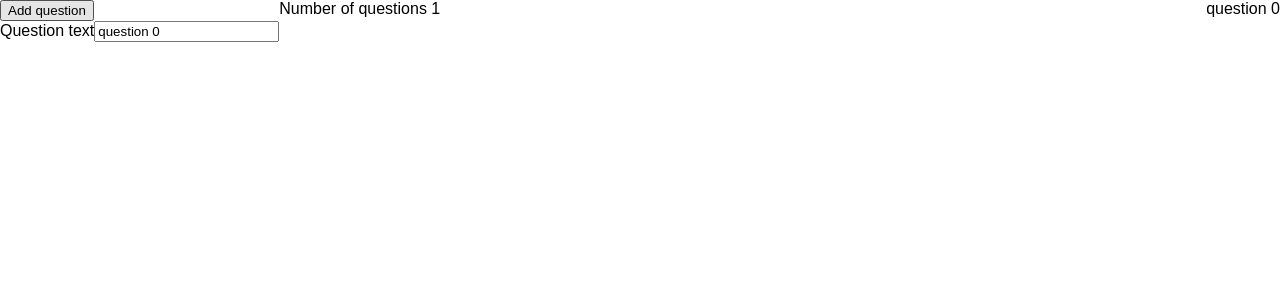
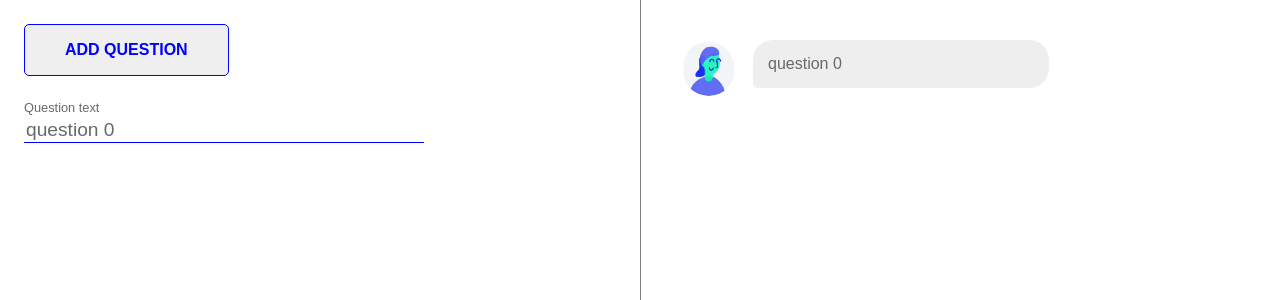
Before and after one commit to nxt-insurance/ucc, a React (Create React App) app: page / in a window 1280 px wide. Shown: the top 300 px of the page. Built offline with nearby package versions, Linux system fonts and the light colour scheme.

Commit message:
CSS styling.

```diff
--- a/src/App.css
+++ b/src/App.css
@@ -1,36 +1,85 @@
-.App {
-  text-align: center;
-}
-
-.App-logo {
-  animation: App-logo-spin infinite 20s linear;
-  height: 80px;
-}
-
-.App-header {
-  background-color: #222;
-  height: 150px;
-  padding: 20px;
-  color: white;
-}
-
-.App-title {
-  font-size: 1.5em;
-}
-
-.App-intro {
-  font-size: large;
+* {
+  box-sizing: border-box;
 }
 
 .write-section {
   float: left;
+  padding: 1.5rem;
+  width: 50%;
 }
 
 .see-section {
   float: right;
+  border-left: 1px solid grey;
+  height: 100vh;
+  padding: 1.5rem;
+  width: 50%;
 }
 
-@keyframes App-logo-spin {
-  from { transform: rotate(0deg); }
-  to { transform: rotate(360deg); }
+.add-button {
+  color: blue;
+  text-transform: uppercase;
+  font-size: 1rem;
+  font-weight: 700;
+  padding: 1rem 2.5rem;
+  border: 1px solid blue;
+  border-radius: 5px;
+  margin-bottom: 1.5rem;
 }
+
+.question-to-type {
+  margin-bottom: 1.5rem;
+}
+
+
+.question-to-type label {
+  font-size: 0.8rem;
+  color: dimgrey;
+  float: left;
+}
+
+.question-to-type input {
+  font-size: 1.2rem;
+  color: dimgrey;
+  border: none;
+  border-bottom: 1px solid blue;
+  min-width: 400px;
+  margin-bottom: 1rem;
+}
+
+
+.question-to-type button {
+  background-color: blue;
+  color: white;
+  text-transform: uppercase;
+  font-size: 1rem;
+  font-weight: 600;
+  padding: 0.8rem 1.2rem;
+  border: 1px solid blue;
+  border-radius: 5px;
+  margin-left: 2rem;
+  float: right;
+  margin-top: -1.1rem;
+}
+
+.question-to-show {
+  display: flex;
+  justify-content: flex-start;
+  align-items: flex-end;
+}
+
+.avatar-to-show {
+  height: 3.5rem;
+  width: 3.5rem;
+  border-radius: 50%;
+  margin: 1rem;
+ }
+
+.text-to-show {
+  color: dimgrey;
+  padding: 15px;
+  width: 50%;
+  background-color: #eeeeee;
+  border-radius: 20px 20px 20px 5px;
+  margin-bottom: 1.5rem;
+}
--- a/src/App.js
+++ b/src/App.js
@@ -44,10 +44,9 @@ class App extends Component {
 
         return (
             <div>
-                Number of questions {this.state.questions.length}
                 <div className='write-section'>
                     <div>
-                        <button onClick={this.handleClickQuestion}>Add question</button>
+                        <button className='add-button' onClick={this.handleClickQuestion}>Add question</button>
                     </div>
                     <div>
                         <div>{this.state.questions.map((value, index) => <QuestionsToType
--- a/src/QuestionsToShow.js
+++ b/src/QuestionsToShow.js
@@ -1,10 +1,11 @@
 import React from 'react';
-
+import carla from "./carla.png";
 
 function QuestionsToShow(props) {
     return (
-        <div key={`questionToShow-${props.index}`}>
-            <div>{props.item}</div>
+        <div className='question-to-show' key={`questionToShow-${props.index}`}>
+            <img className="avatar-to-show" src={carla} alt='Avatar of Carla'/>
+            <div className='text-to-show' >{props.item}</div>
         </div>
     )
 }
--- a/src/QuestionsToType.js
+++ b/src/QuestionsToType.js
@@ -5,8 +5,8 @@ const QuestionsToType = (props) => {
     const value = props.value;
 
     return (
-        <div key={`question-${index}`}>
-            <label htmlFor={`question-${index}`}>Question text</label>
+        <div className='question-to-type' key={`question-${index}`}>
+            <label htmlFor={`question-${index}`}>Question text</label><br />
             <input
                 onChange={(event) => props.handleInputChange(index, event.target.value)}
                 type='text'
```
Also changed, not shown: src/carla.png (added).
